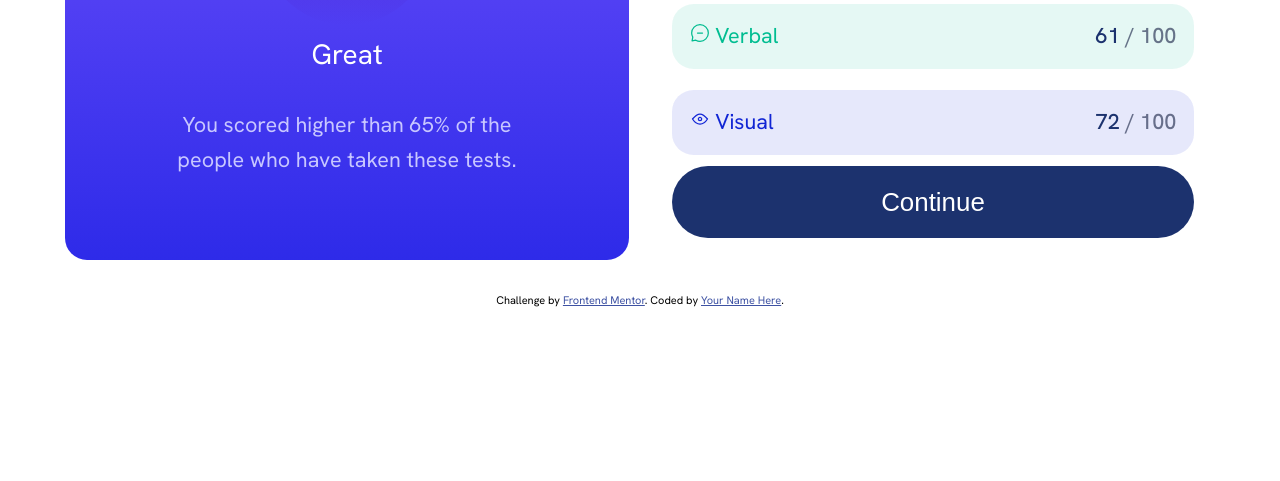
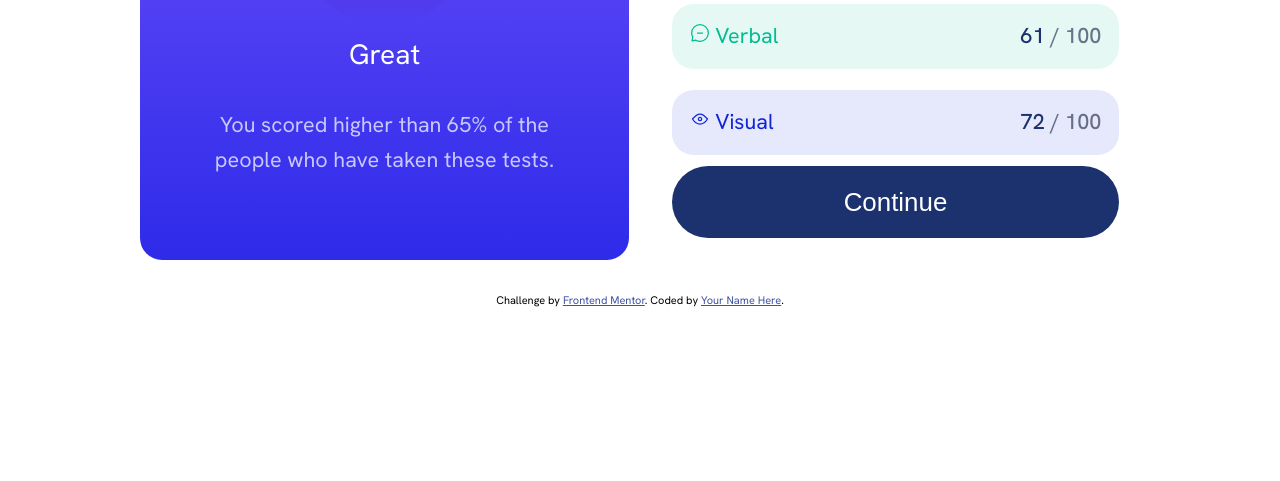
Before and after one commit to musagenius345/fem-result-summary, a website: page index.html in a window 1280 px wide. Shown: the part 319-800 px from the top of the page. Drawn offline with Linux system fonts and the light colour scheme.

Commit message:
container added to html

```diff
--- a/index.html
+++ b/index.html
@@ -17,7 +17,7 @@
   <title>Frontend Mentor | Results summary component</title>
 </head>
 
-<body>
+<body class="container">
   <main class="main grid">
     <article class="section result">
       <p class="result-heading">Your Result</p>
--- a/src/scss/layout.scss
+++ b/src/scss/layout.scss
@@ -2,8 +2,6 @@
   width: 100%;
   margin-right: auto;
   margin-left: auto;
-  padding-right: var(--spacing);
-  padding-left: var(--spacing);
 }
 
 @media (min-width: 576px) {
```
Also changed, not shown: style.css, 1 other file.
